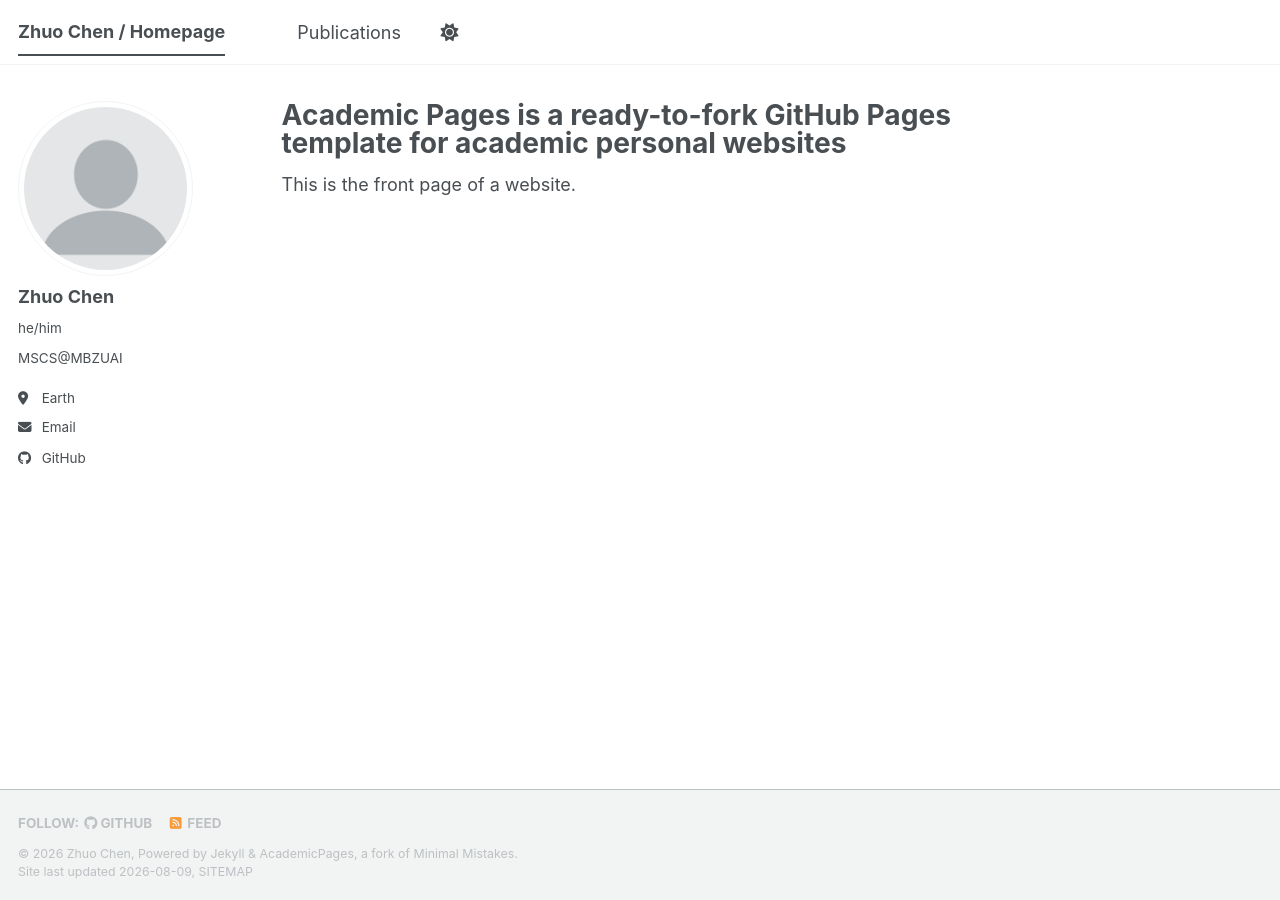
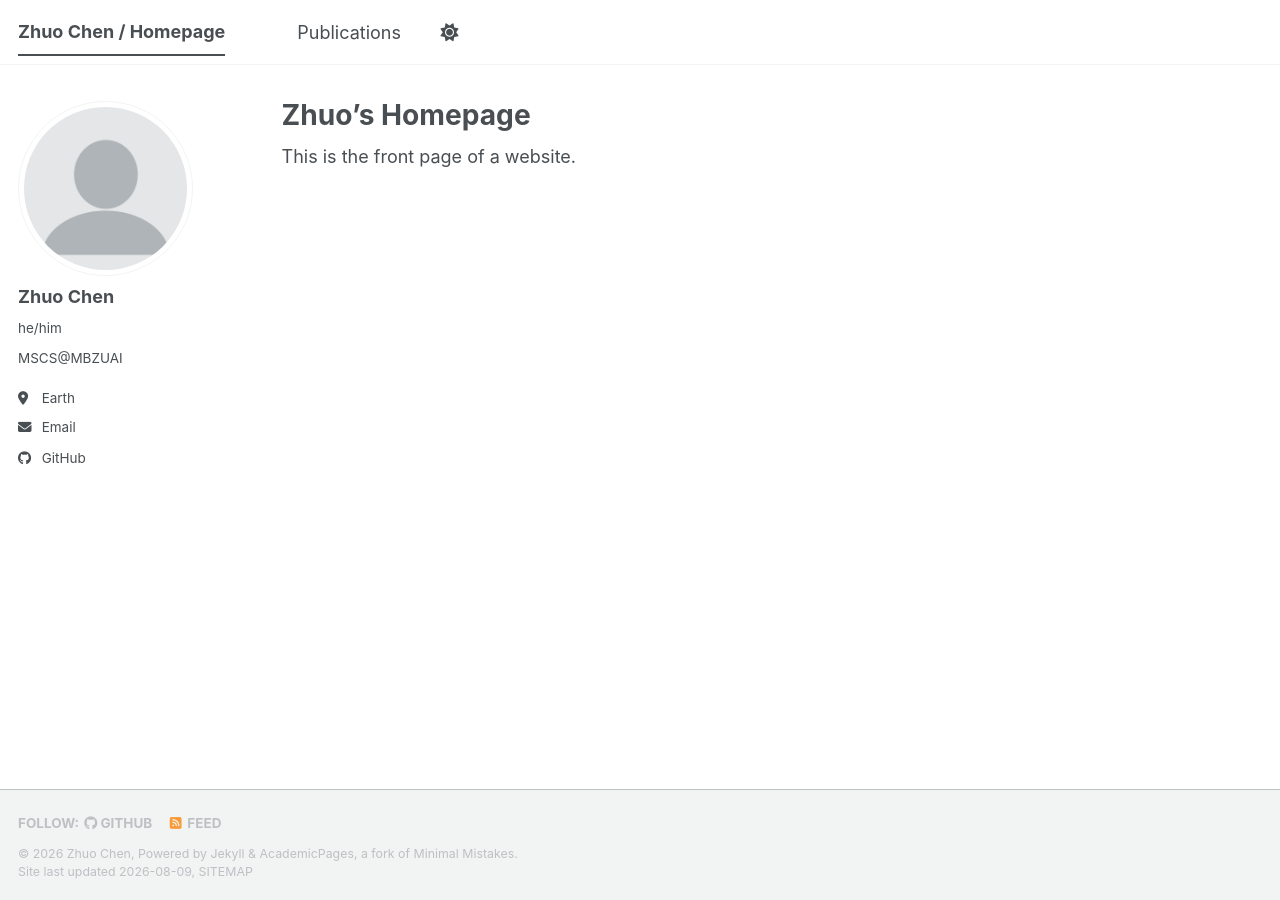
Before and after one commit to ChenZ01/ChenZ01.github.io, a Jekyll site: the page built from _pages/about.md, in a window 1280 px wide. Built offline with Jekyll 4.4.1, drawn with Linux system fonts in a browser that asks for light colours; a style sheet for code colours, icons or effects is not loaded.

Commit message:
modification

```diff
--- a/_pages/about.md
+++ b/_pages/about.md
@@ -1,6 +1,6 @@
 ---
 permalink: /
-title: "Academic Pages is a ready-to-fork GitHub Pages template for academic personal websites"
+title: "Zhuo's Homepage"
 author_profile: true
 redirect_from:
   - /about/
```
